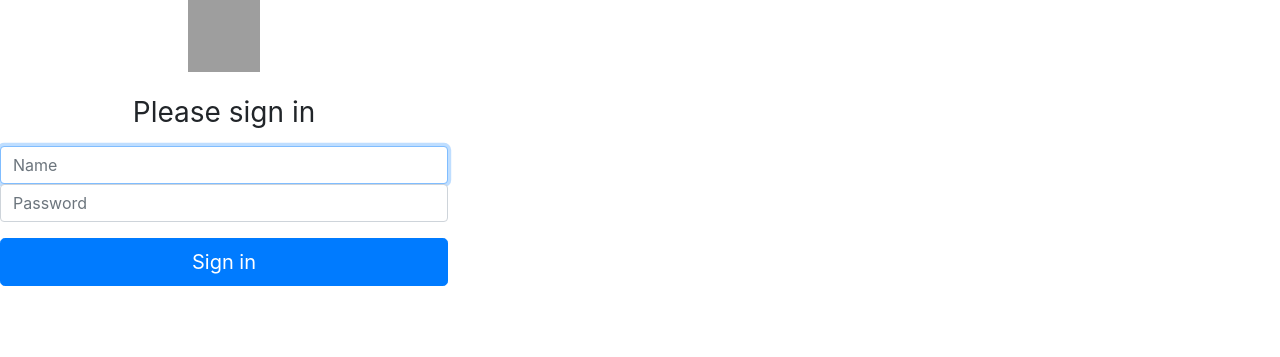
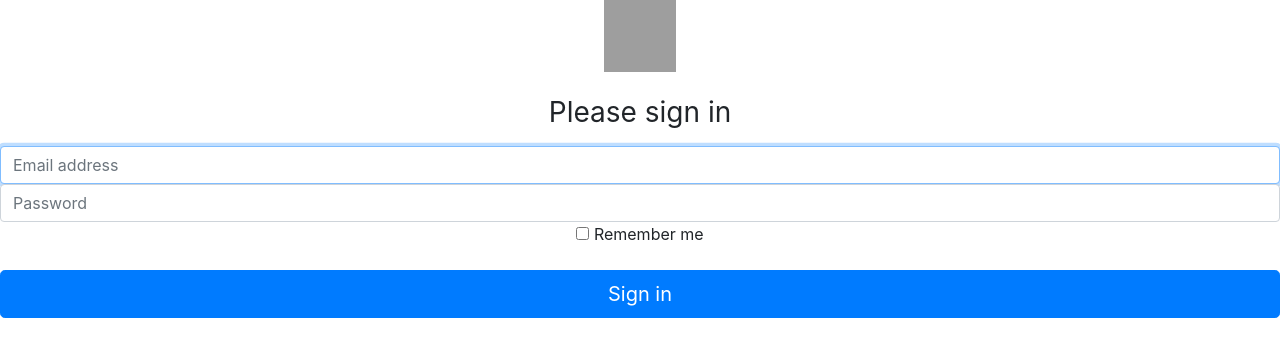
Before and after one commit to wassimkha/mcwics-2020, a Node server app: page /login in a window 1280 px wide. Shown: the top 357 px of the page. Run offline with Node 20, Linux system fonts and the light colour scheme; grey boxes are pictures that could not be loaded.

Commit message:
Revert "#NAMES"
This reverts commit c7281dc65de9b0c46a4144148fc3e012aa246160.

```diff
--- a/views/includes/navbar.ejs
+++ b/views/includes/navbar.ejs
@@ -9,7 +9,7 @@
           <a class="nav-link" href="#"> <span class="sr-only">(current)</span></a>
         </li> -->
         <li class="nav-item">
-          <a class="nav-link" href="#">Hi, <%= name %></a>
+          <a class="nav-link" href="#">Hi, NAME!</a>
         </li>
       </ul>
     </div>
--- a/views/login.ejs
+++ b/views/login.ejs
@@ -18,27 +18,20 @@
     <link href="signin.css" rel="stylesheet">
   </head>
 
-  <style>
-      .loginForm {
-          width: 35%;
-          align-items: center;
-      }
-
-  </style>
-
   <body class="text-center">
-    <div class="loginForm">
     <form class="form-signin">
       <img class="mb-4" src="https://getbootstrap.com/docs/4.0/assets/brand/bootstrap-solid.svg" alt="" width="72" height="72">
       <h1 class="h3 mb-3 font-weight-normal">Please sign in</h1>
-          <label for="inputName" class="sr-only">Name</label>
-          <input type="inputName" id="inputName" class="form-control" placeholder="Name" required autofocus>
+      <label for="inputEmail" class="sr-only">Email address</label>
+      <input type="email" id="inputEmail" class="form-control" placeholder="Email address" required autofocus>
       <label for="inputPassword" class="sr-only">Password</label>
       <input type="password" id="inputPassword" class="form-control" placeholder="Password" required>
       <div class="checkbox mb-3">
+        <label>
+          <input type="checkbox" value="remember-me"> Remember me
+        </label>
       </div>
       <button class="btn btn-lg btn-primary btn-block" type="submit">Sign in</button>
     </form>
-    </div>
   </body>
 </html>
```
Lines whose indentation alone changed are shown as unchanged.
